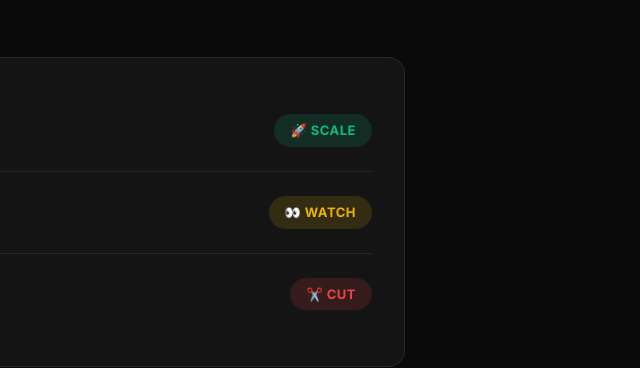
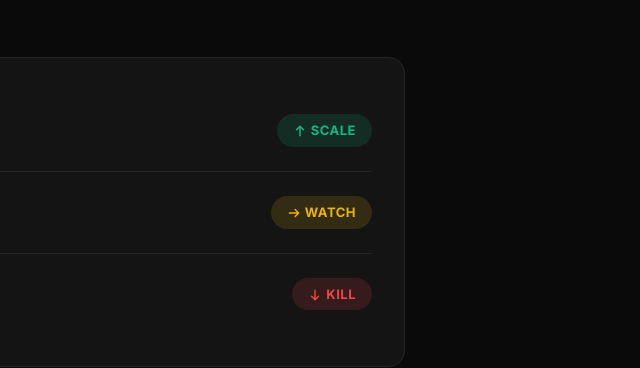
Before and after one commit to masterphelps/killscale-landing, a plain HTML site: page index.html in a window 1280 px wide. Shown: the part 1888-2256 px from the top of the page, 635-1275 px from the left. Drawn offline with Linux system fonts and the light colour scheme.

Commit message:
Update verdict icons to arrows, Cut to Kill

```diff
--- a/index.html
+++ b/index.html
@@ -362,7 +362,7 @@
       color: #eab308;
     }
 
-    .verdict-cut {
+    .verdict-kill {
       background: rgba(239, 68, 68, 0.15);
       color: #ef4444;
     }
@@ -770,21 +770,21 @@
             <div class="verdict-campaign">Summer Sale - Video Ad</div>
             <div class="verdict-stats">$750 spent · $3,400 revenue · 4.5x ROAS</div>
           </div>
-          <div class="verdict-badge verdict-scale">🚀 Scale</div>
+          <div class="verdict-badge verdict-scale"><svg width="14" height="14" viewBox="0 0 24 24" style="display:inline;vertical-align:middle;margin-right:4px"><path d="M12 20 L12 4 M6 10 L12 4 L18 10" stroke="#10b981" stroke-width="2.5" fill="none" stroke-linecap="round" stroke-linejoin="round"/></svg>Scale</div>
         </div>
         <div class="verdict-row">
           <div class="verdict-info">
             <div class="verdict-campaign">Brand Awareness - Story</div>
             <div class="verdict-stats">$320 spent · $580 revenue · 1.8x ROAS</div>
           </div>
-          <div class="verdict-badge verdict-watch">👀 Watch</div>
+          <div class="verdict-badge verdict-watch"><svg width="14" height="14" viewBox="0 0 24 24" style="display:inline;vertical-align:middle;margin-right:4px"><path d="M4 12 L20 12 M14 6 L20 12 L14 18" stroke="#eab308" stroke-width="2.5" fill="none" stroke-linecap="round" stroke-linejoin="round"/></svg>Watch</div>
         </div>
         <div class="verdict-row">
           <div class="verdict-info">
             <div class="verdict-campaign">Product Launch - Carousel</div>
             <div class="verdict-stats">$890 spent · $420 revenue · 0.5x ROAS</div>
           </div>
-          <div class="verdict-badge verdict-cut">✂️ Cut</div>
+          <div class="verdict-badge verdict-kill"><svg width="14" height="14" viewBox="0 0 24 24" style="display:inline;vertical-align:middle;margin-right:4px"><path d="M12 4 L12 20 M6 14 L12 20 L18 14" stroke="#ef4444" stroke-width="2.5" fill="none" stroke-linecap="round" stroke-linejoin="round"/></svg>Kill</div>
         </div>
       </div>
 
```
